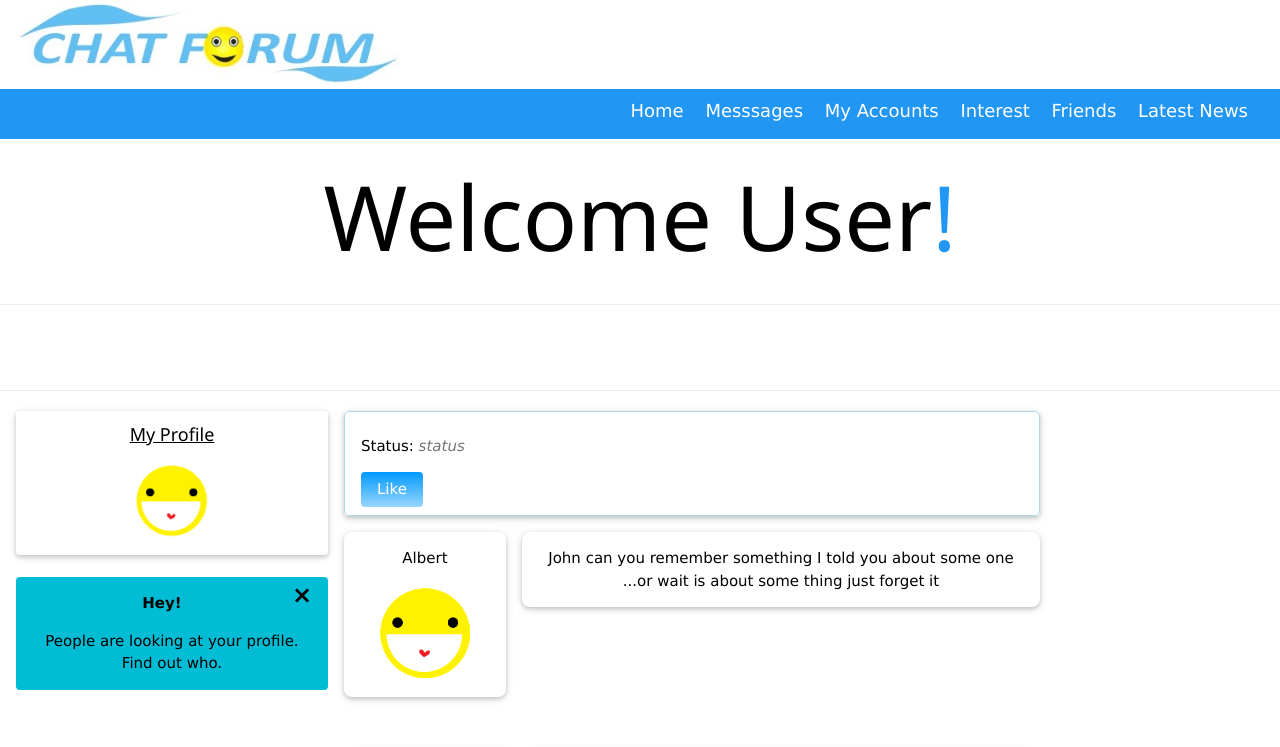
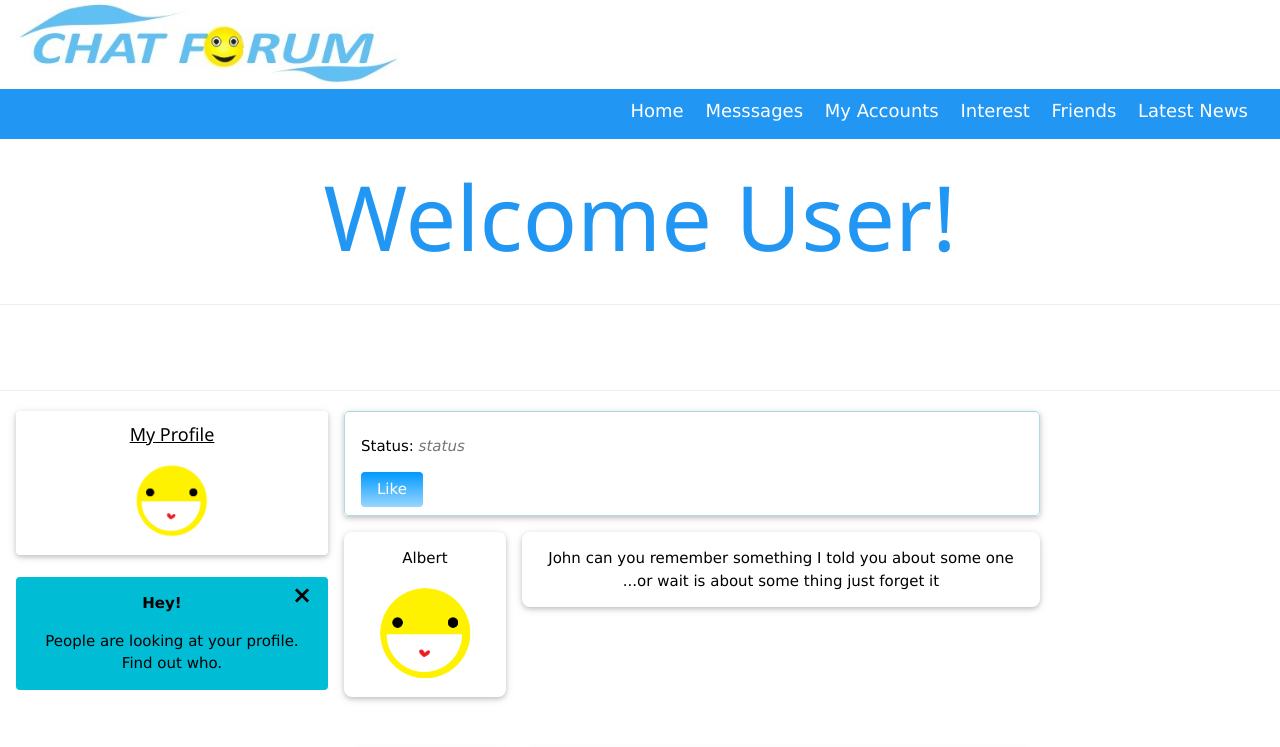
Before and after one commit to Ismailxx-cell/chat-forum, a plain HTML site: page index.html in a window 1280 px wide. Shown: the top 747 px of the page. Drawn offline with Linux system fonts and the light colour scheme.

Commit message:
Fixed: Welcome User Color to blue

```diff
--- a/index.html
+++ b/index.html
@@ -70,7 +70,8 @@
   </div>
   </script>
   <!-- welcome -->
-  <h1 id="well" class="w3-center w3-text w3-animate-bottom">Welcome User<span class="w3-text-blue">!</span></h1>
+  <h1 id="well" class="w3-center w3-text w3-animate-bottom w3-text-blue" style="color: blue;">Welcome User!</h1>
+  </h1>
   <hr>
   <br>
   <br>
```
